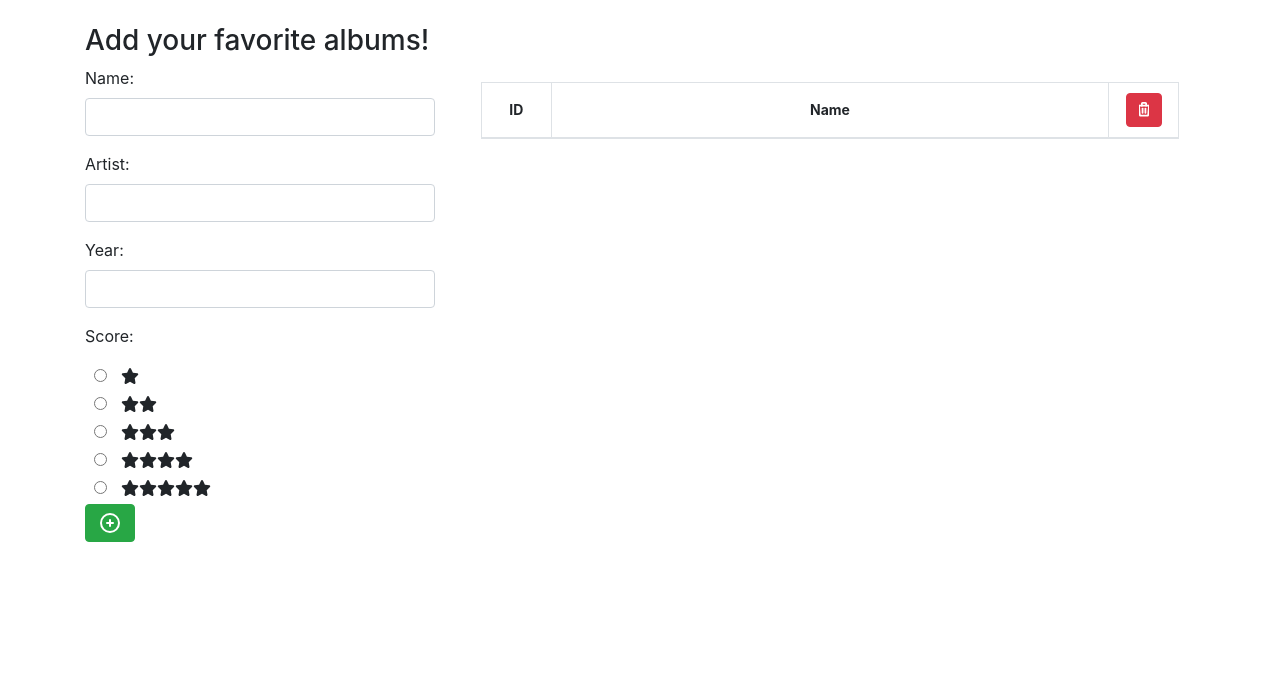
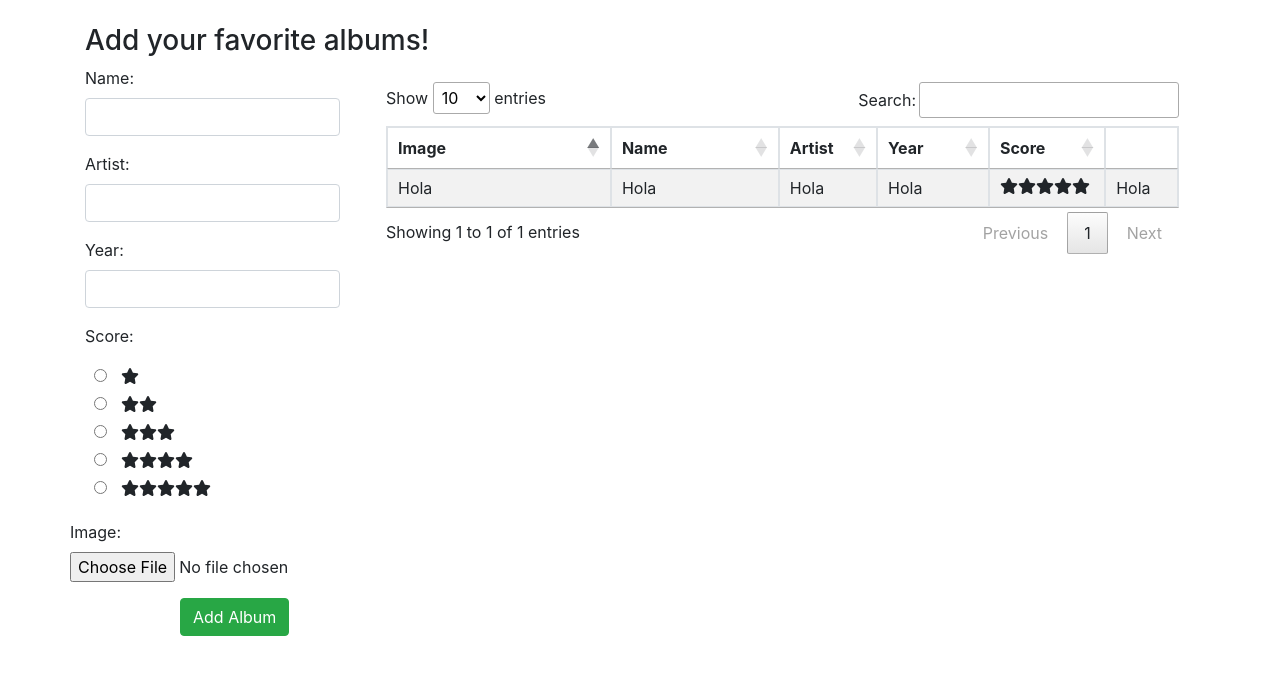
Before and after one commit to DarArmas/diagnostico, a PHP site: page / in a window 1280 px wide. Shown: the top 691 px of the page. Run offline with PHP 8.4, Linux system fonts and the light colour scheme; lists and menus that the app fills with data are empty; some libraries are stand-ins or nearby versions.

Commit message:
Front terminado

```diff
--- a/index.js
+++ b/index.js
@@ -2,9 +2,16 @@ $(document).ready(function(){
 	$(document).tooltip();
 
 	$('#artist_select').editableSelect();
+	$('#data-table').DataTable({
+		columnDefs: [
+            {
+                orderable: false,
+                targets: 'no-sort',
+            }
+        ],
+	});
 
 	function listArtists(){
-		console.log("hola mundo");
 			$.ajax({
             url: 'fetchArtists.php',
             type: 'GET',
@@ -33,19 +40,17 @@ $(document).ready(function(){
 		listArtists();
 	});
 
-	//cambiar placeholder de campo cantidad dinamicamente
-	$('#herramienta_select').focusout(function(e){
-		e.preventDefault();
-		var herramienta_input = $('#herramienta_select').val();
-		if(herramienta_input !== ''){
-			var herramienta_codigo = herramienta_input.split(' | ')[1].substring(1);
-			placeholderMax(herramienta_codigo);
-		}else{
-			//si no se selecciona nada, quita el ultimo placeholder
-			$('#cantidad_input').prop("placeholder", "");
-		}
-
-	})
+	$('#image').fileinput({
+        allowedFileExtensions: ['jpg', 'jpeg', 'png'],
+        maxFileSize: 1000,
+        showUpload: false,
+        showClose: false,
+        dropZoneEnabled: false,
+        showCaption: false,
+        showCancel: false,
+        initialPreviewAsData: true,
+        theme: "fas",
+    });
 
 	//submit - agregar herramienta a la lista
 	$('#sample_form').on('submit', function(e){
--- a/index.php
+++ b/index.php
@@ -8,6 +8,7 @@
 
         <title>Select</title>
 		<link type="text/css" rel="stylesheet" href="style.css" />
+		<link href="https://cdn.datatables.net/1.11.5/css/jquery.dataTables.min.css" rel="stylesheet">
         <link rel="stylesheet" href="https://maxcdn.bootstrapcdn.com/bootstrap/4.5.2/css/bootstrap.min.css">
 		<link rel="stylesheet" href="https://cdn.jsdelivr.net/npm/bootstrap-icons@1.8.1/font/bootstrap-icons.css">
 		<!-- <link rel="stylesheet" href="https://cdnjs.cloudflare.com/ajax/libs/font-awesome/6.1.1/css/all.min.css" integrity="sha512-KfkfwYDsLkIlwQp6LFnl8zNdLGxu9YAA1QvwINks4PhcElQSvqcyVLLD9aMhXd13uQjoXtEKNosOWaZqXgel0g==" crossorigin="anonymous" referrerpolicy="no-referrer" /> -->
@@ -15,21 +16,24 @@
 		<link rel="stylesheet" href="https://cdnjs.cloudflare.com/ajax/libs/toastr.js/latest/toastr.min.css" integrity="sha512-vKMx8UnXk60zUwyUnUPM3HbQo8QfmNx7+ltw8Pm5zLusl1XIfwcxo8DbWCqMGKaWeNxWA8yrx5v3SaVpMvR3CA==" crossorigin="anonymous" referrerpolicy="no-referrer" />
 		<link rel="stylesheet" href="https://cdnjs.cloudflare.com/ajax/libs/jqueryui/1.12.1/jquery-ui.min.css" integrity="sha512-aOG0c6nPNzGk+5zjwyJaoRUgCdOrfSDhmMID2u4+OIslr0GjpLKo7Xm0Ao3xmpM4T8AmIouRkqwj1nrdVsLKEQ==" crossorigin="anonymous" referrerpolicy="no-referrer" />
 		<link rel="stylesheet" href="jquery-editable-select.css" />
+		<link rel="stylesheet" href="https://cdnjs.cloudflare.com/ajax/libs/bootstrap-fileinput/5.2.8/css/fileinput.min.css" integrity="sha512-KG618Bwf0QKHMihhxtrgFrFBZ1GyUMxEVI8tMZTjk+K4kZLJuNY6yVH5WUsxIPNBk6NKLGlGs/agT2MnSkAcTA==" crossorigin="anonymous" referrerpolicy="no-referrer" />
+
 
 		<script src="https://cdnjs.cloudflare.com/ajax/libs/jquery/3.6.0/jquery.min.js" integrity="sha512-894YE6QWD5I59HgZOGReFYm4dnWc1Qt5NtvYSaNcOP+u1T9qYdvdihz0PPSiiqn/+/3e7Jo4EaG7TubfWGUrMQ==" crossorigin="anonymous" referrerpolicy="no-referrer"></script>
 		<script src="https://maxcdn.bootstrapcdn.com/bootstrap/4.5.2/js/bootstrap.min.js"></script>
 		<script src="https://cdnjs.cloudflare.com/ajax/libs/font-awesome/6.1.1/js/all.min.js" integrity="sha512-6PM0qYu5KExuNcKt5bURAoT6KCThUmHRewN3zUFNaoI6Di7XJPTMoT6K0nsagZKk2OB4L7E3q1uQKHNHd4stIQ==" crossorigin="anonymous" referrerpolicy="no-referrer"></script>
 	   <script src="jquery-editable-select.js"></script>
 	   <script src="https://cdnjs.cloudflare.com/ajax/libs/jqueryui/1.12.1/jquery-ui.min.js" integrity="sha512-uto9mlQzrs59VwILcLiRYeLKPPbS/bT71da/OEBYEwcdNUk8jYIy+D176RYoop1Da+f9mvkYrmj5MCLZWEtQuA==" crossorigin="anonymous" referrerpolicy="no-referrer"></script>
+	 <script src="https://cdn.datatables.net/1.11.5/js/jquery.dataTables.min.js"></script>
 	   <script src="https://cdnjs.cloudflare.com/ajax/libs/toastr.js/latest/toastr.min.js" integrity="sha512-VEd+nq25CkR676O+pLBnDW09R7VQX9Mdiij052gVCp5yVH3jGtH70Ho/UUv4mJDsEdTvqRCFZg0NKGiojGnUCw==" crossorigin="anonymous" referrerpolicy="no-referrer"></script>
-
+	   <script src="https://cdnjs.cloudflare.com/ajax/libs/bootstrap-fileinput/5.2.8/js/fileinput.min.js" integrity="sha512-cp6gW0UKPFR63zDk2rrGFtTyFo+VXo3VYWPOVh53Zb9gXYH8weGogFhKgkb5zski616au/uX6uMryLcaHis9MA==" crossorigin="anonymous" referrerpolicy="no-referrer"></script>
 
 	</head>
     <body>
         <div class="container mt-4">
 			<h3>Add your favorite albums!</h3>
 			<div class="row">
-				<div class="col-md-4">
+				<div class="col-md-3">
 					<form method="post" id="sample_form">
 						<div class="form-group">
 							<label for="name">Name:</label>
@@ -47,13 +51,8 @@
 							<label for="year">Year:</label>
 							<input type="number" class="form-control" id="year" name="year">
 						</div>
-						<!-- <div class="form-group">
-							<label>Score:</label>
-								<select name="score" id="score_select" class="form-control" >
-								</select>
-						</div> -->
+						<div class="form-group">
 							<p>Score:</p>
-
 								  <input type="radio" name="score" value="<i class='fa-solid fa-star'></i>">
 								  <label><i class='fa-solid fa-star'></i></label><br>
 
@@ -68,19 +67,20 @@
 
 								  <input type="radio" name="score" value="<i class='fa-solid fa-star'></i><i class='fa-solid fa-star'></i><i class='fa-solid fa-star'></i><i class='fa-solid fa-star'></i><i class='fa-solid fa-star'></i>">
 								  <label><i class='fa-solid fa-star'></i><i class='fa-solid fa-star'></i><i class='fa-solid fa-star'></i><i class='fa-solid fa-star'></i><i class='fa-solid fa-star'></i></label><br>
-
-
-						<div class="d-flex align-items-end">
-							<div class="form-group">
+							</div>
+						<div class="form-group row">
+							<div>
+							<label for="image">Image: </label>
+								<input type="file" name="image" id="image" data-initial-preview="" accept="image/*"/>
+							</div>
+						</div>
+						<div class="row">
+							<div class="col-sm-4"></div>
+							<div class="form-group col-sm-8">
 								<input type="hidden" name="action" id="action" value="add" />
 								<input type="hidden" name="hidden_id" id="hidden_id" value="" />
-								<button type="submit" title="Agregar a la lista" name="Save" id="save" class="btn btn-success" value="Save">
-									<svg xmlns="http://www.w3.org/2000/svg" class="icon icon-tabler icon-tabler-circle-plus" width="24" height="24" viewBox="0 0 24 24" stroke-width="2" stroke="currentColor" fill="none" stroke-linecap="round" stroke-linejoin="round">
-									<path stroke="none" d="M0 0h24v24H0z" fill="none"></path>
-									<circle cx="12" cy="12" r="9"></circle>
-									<line x1="9" y1="12" x2="15" y2="12"></line>
-									<line x1="12" y1="9" x2="12" y2="15"></line>
-									</svg>
+								<button type="submit" title="Add a new album" name="Save" id="save" class="btn btn-success" value="Save">
+									Add Album
 								</button>
 							</div>
 						</div>
@@ -88,48 +88,52 @@
 					<br />
 				</div> <!--.col-md-4-->
 
-				<div class="d-flex flex-column col-md-8">
+				<!--TABLE ALBUMS-->
+				<div class="d-flex flex-column col-md-9">
 					<div class="table-wrapper-scroll-y my-custom-scrollbar p-3">
 						<div class="table-responsive" >
-							<table class="table table-bordered" id="tabla-seleccionados" >
+							<table class="table table-striped table-bordered" id="data-table" >
 							<colgroup>
+							<col span="1" style="width: 20%;">
+							<col span="1" style="width: 15%;">
+							<col span="1" style="width: 5%;">
 							<col span="1" style="width: 10%;">
-							<col span="1" style="width: 80%;">
 							<col span="1" style="width: 10%;">
+							<col span="1" style="width: 5%;">
     						</colgroup>
 								<thead>
 									<tr>
-										<th>ID</th>
+										<th>Image</th>
 										<th>Name</th>
-										<th><a type="button" class="btn btn-danger btn-xs" style="pointer-events: none;">
-											<svg xmlns="http://www.w3.org/2000/svg" class="icon icon-tabler icon-tabler-trash" width="10" height="20" viewBox="5 1 14 24" stroke-width="2.5" stroke="#ffffff" fill="none" stroke-linecap="round" stroke-linejoin="round">
-											<path stroke="none" d="M0 0h24v24H0z" fill="none"/>
-											<line x1="4" y1="7" x2="20" y2="7" />
-											<line x1="10" y1="11" x2="10" y2="17" />
-											<line x1="14" y1="11" x2="14" y2="17" />
-											<path d="M5 7l1 12a2 2 0 0 0 2 2h8a2 2 0 0 0 2 -2l1 -12" />
-											<path d="M9 7v-3a1 1 0 0 1 1 -1h4a1 1 0 0 1 1 1v3" />
-											</svg>
-											</a>
-										</th>
+										<th>Artist</th>
+										<th>Year</th>
+										<th>Score</th>
+										<th class="no-sort"></th>
 									</tr>
 								</thead>
-								<tbody id="body_seleccionadas">
+								<tbody>
+									<tr>
+										<td>Hola</td>
+										<td>Hola</td>
+										<td>Hola</td>
+										<td>Hola</td>
+										<td><i class='fa-solid fa-star'></i><i class='fa-solid fa-star'></i><i class='fa-solid fa-star'></i><i class='fa-solid fa-star'></i><i class='fa-solid fa-star'></i></td>
+										<td>Hola</td>
+									</tr>
 
 								</tbody>
 							</table>
 						</div>
 					</div>
 				</div>
+				<!--END TABLE ALBUMS-->
+
 			</div>
-
 
 			<br />
 			<br />
 			<br />
-
-
-			<!-- Modal eliminar -->
+			<!-- MODAL DELETE -->
 			<div class="modal fade" id="confirmHer" tabindex="-1" role="dialog" aria-labelledby="exampleModalLabel"
 				aria-hidden="true">
 				<div class="modal-dialog modal-dialog-centered modal-sm" role="document">
@@ -149,36 +153,9 @@
 					</div>
 					</div>
 				</div>
-			</div><!--modal eliminar-->
-
-	<!--Modal resumen-->
-			<div class="modal fade" id="confirmPrestamo" tabindex="-1" role="dialog" aria-labelledby="exampleModalLabel"
-				aria-hidden="true">
-				<div class="modal-dialog modal-dialog-centered modal-md" role="document">
-					<div class="modal-content">
-					<div class="modal-header">
-						<h5 class="modal-title" id="exampleModalLabel">Resumen de préstamo</h5>
-						<button type="button" class="close" data-dismiss="modal" aria-label="Close">
-						<span aria-hidden="true">&times;</span>
-						</button>
 			</div>
-					<div class="modal-body">
-						<div class="table-wrapper-scroll-y my-custom-scrollbar">
-							<ul id="resumen-list">
-								<li>Heramienta1</li>
-							</ul>
+			<!--END MODAL DELETE-->
 		</div>
-					</div>
-					<div class="modal-footer">
-						<button type="button" class="btn btn-secondary" data-dismiss="modal">Close</button>
-						<button type="button" id="btnConfirmPrestamo" name="btnConfirmPrestamo" class="btn btn-primary">Confirmar</button>
-					</div>
-					</div>
-				</div>
-			</div><!--modal resumen-->
-
-		</div>
-
     </body>
 </html>
 <script src="index.js"></script>
```
Lines whose indentation alone changed are shown as unchanged.
